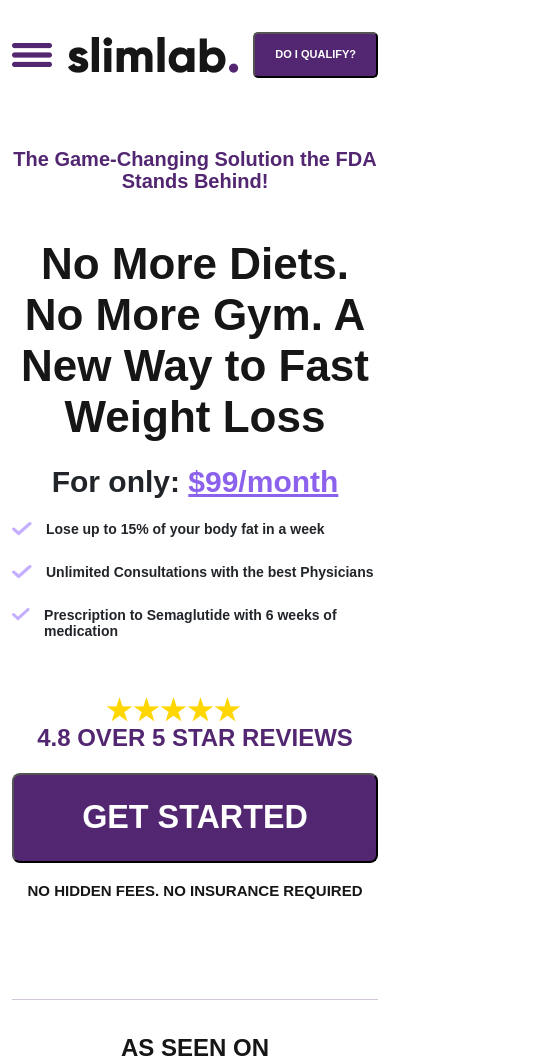
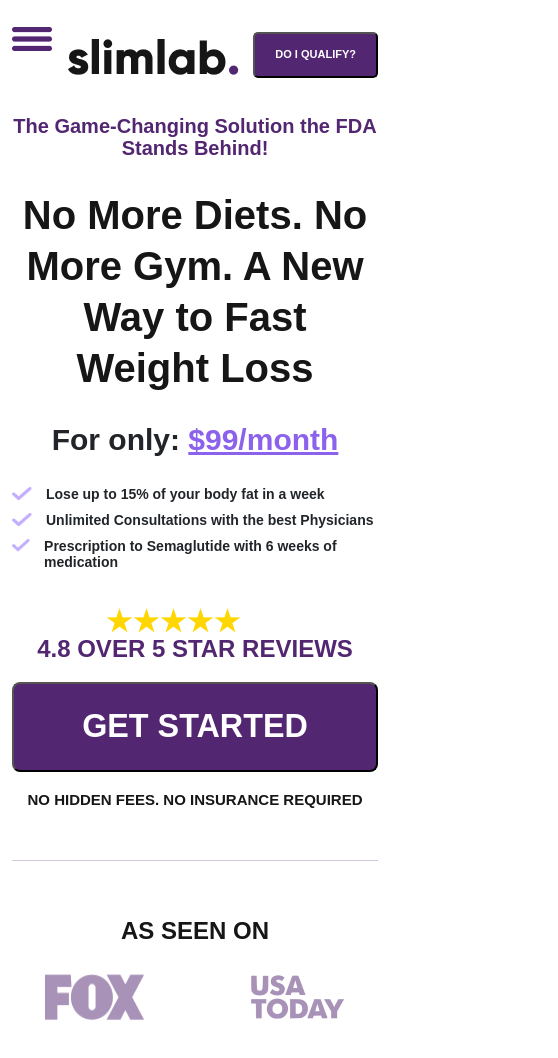
Before and after one commit to VaibhavSharma1998/slim-lab, a React (Create React App) app: page / in a window 390 px wide. Shown: the top 1058 px of the page, 558 px wide, since content can reach past the window. Built offline with nearby package versions, Linux system fonts and the light colour scheme.

Commit message:
"complete it good luck for new project"

```diff
--- a/src/components/Banner.jsx
+++ b/src/components/Banner.jsx
@@ -21,7 +21,7 @@
                 <p className="price-p">
                   For only: <ins className="span-price">$99/month</ins>
                 </p>
-                <div className="d-flex margin-t7 ">
+                <div className="d-flex margin-t23 ">
                   <img
                     src={correctBanner}
                     alt="correct-png"
@@ -31,7 +31,7 @@
                     Lose up to 15% of your body fat in a week
                   </p>
                 </div>
-                <div className="d-flex margin-t7 ">
+                <div className="d-flex margin-t29 ">
                   <img
                     src={correctBanner}
                     alt="correct-png"
@@ -41,7 +41,7 @@
                     Unlimited Consultations with the best Physicians
                   </p>
                 </div>
-                <div className="d-flex margin-t7">
+                <div className="d-flex margin-t29">
                   <img
                     src={correctBanner}
                     alt="correct-png"
--- a/src/components/Navbar.jsx
+++ b/src/components/Navbar.jsx
@@ -6,7 +6,7 @@
 import "./styles.css";
 
 export const Navbar = () => {
-  const [toggle, setToggle] = useState(false);
+  const [toggle, setToggle] = useState(false)
   const handleToggleClick = () => {
     setToggle(!toggle);
   };
--- a/src/components/Seen.jsx
+++ b/src/components/Seen.jsx
@@ -22,7 +22,7 @@
           <div className="seen-brand-div">
             <img src={seenImg1} alt="seenImg1" />
             <img src={seenImg2} alt="seenImg2" />
-            <img src={seenImg3} alt="seenImg3" />
+            <img src={seenImg3} alt="seenImg3" className="margin-t40"/>
             <img src={seenImg4} alt="seenImg4" />
             <img src={seenImg5} alt="seenImg5" />
           </div>
--- a/src/components/styles.css
+++ b/src/components/styles.css
@@ -3,9 +3,10 @@
 
 /* Apply the custom font family to all elements */
 * {
-  margin: 0;
-  padding: 0;
+  margin-bottom: 0px !important;
   font-family: "Gilroy", sans-serif;
+  padding-bottom: 0px;
+  overflow-x: hidden;
 }
 
 :root {
@@ -98,10 +99,19 @@
 
 .star-div {
   display: flex;
+  margin-top: 34px;
 }
 
 .margin-t7 {
   margin-top: 7px;
+}
+
+.margin-t23{
+  margin-top: 23px;
+}
+
+.margin-t29{
+  margin-top: 29px;
 }
 
 .correct-img {
@@ -440,7 +450,7 @@
 
   .banner-h3 {
     color: var(--secondary-color);
-    font-size: 44px;
+    font-size: 40px;
     line-height: 50.85px;
     text-align: center;
     margin-top: 30px;
@@ -454,7 +464,7 @@
     font-size: 30px;
     line-height: 33.9px;
     font-weight: 700;
-    margin-top: 15px;
+    margin-top: 30px;
     text-align: center;
   }
 
@@ -468,6 +478,15 @@
   .margin-t7 {
     margin-top: 7px;
   }
+
+
+.margin-t23{
+  margin-top: 30px;
+}
+
+.margin-t29{
+  margin-top: 10px;
+}
 
   .correct-img {
     width: 19.5px;
@@ -515,8 +534,10 @@
 
   .hr-line {
     color: var(--primary-color);
-    margin-top: 83px;
+    margin-top: 51.72px;
   }
+
+  /* seen style starts */
 
   .seen-p {
     text-align: center;
@@ -524,7 +545,7 @@
     font-size: 24px;
     line-height: 27.12px;
     font-weight: 700;
-    margin-top: 34px;
+    margin-top: 56px;
   }
 
   .seen-brand-div {
@@ -532,6 +553,7 @@
     flex-wrap: wrap;
     justify-content: space-around;
     margin-top: 29px;
+    gap: 40px;
   }
 
   .lose-p {
```
